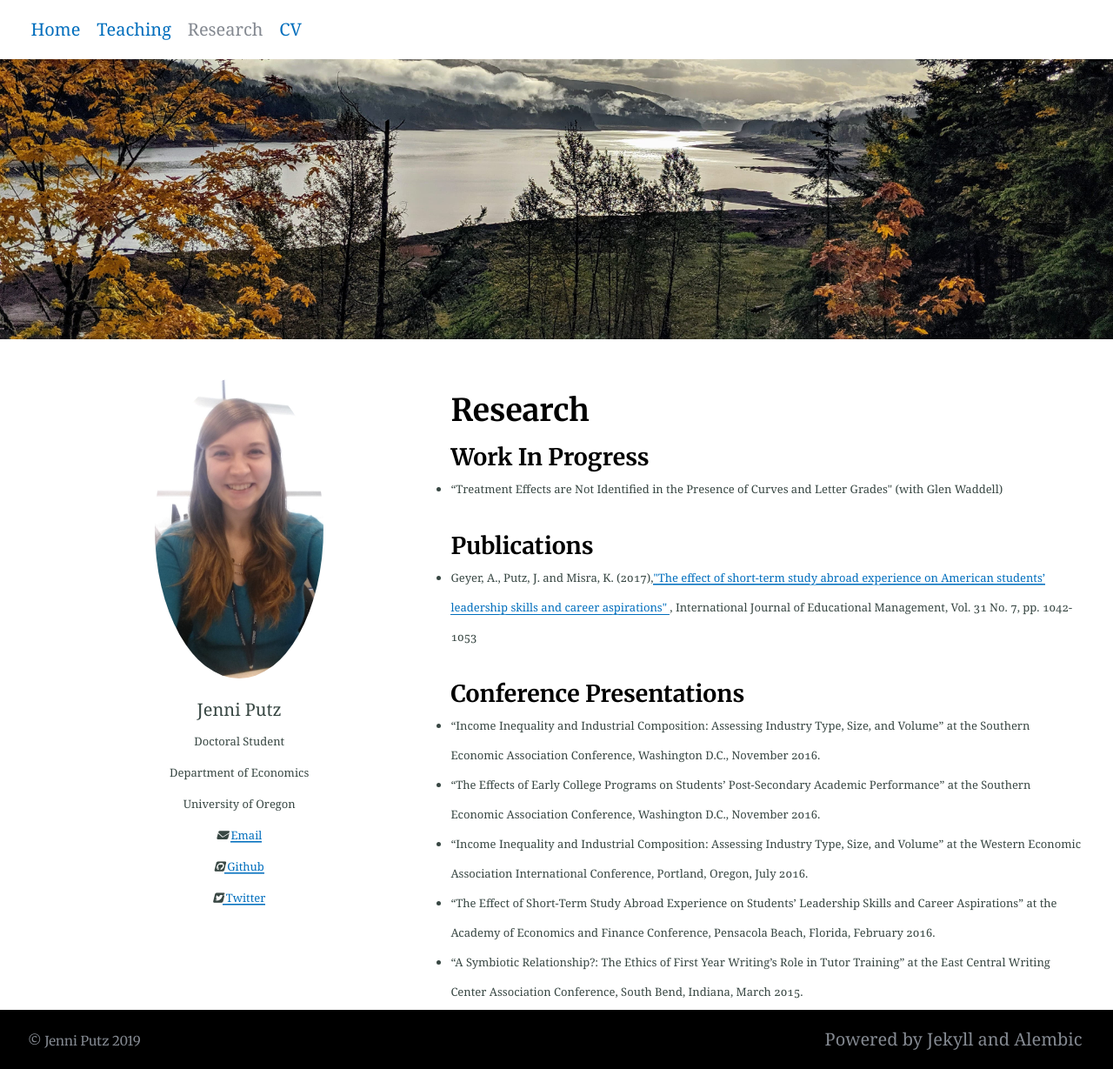
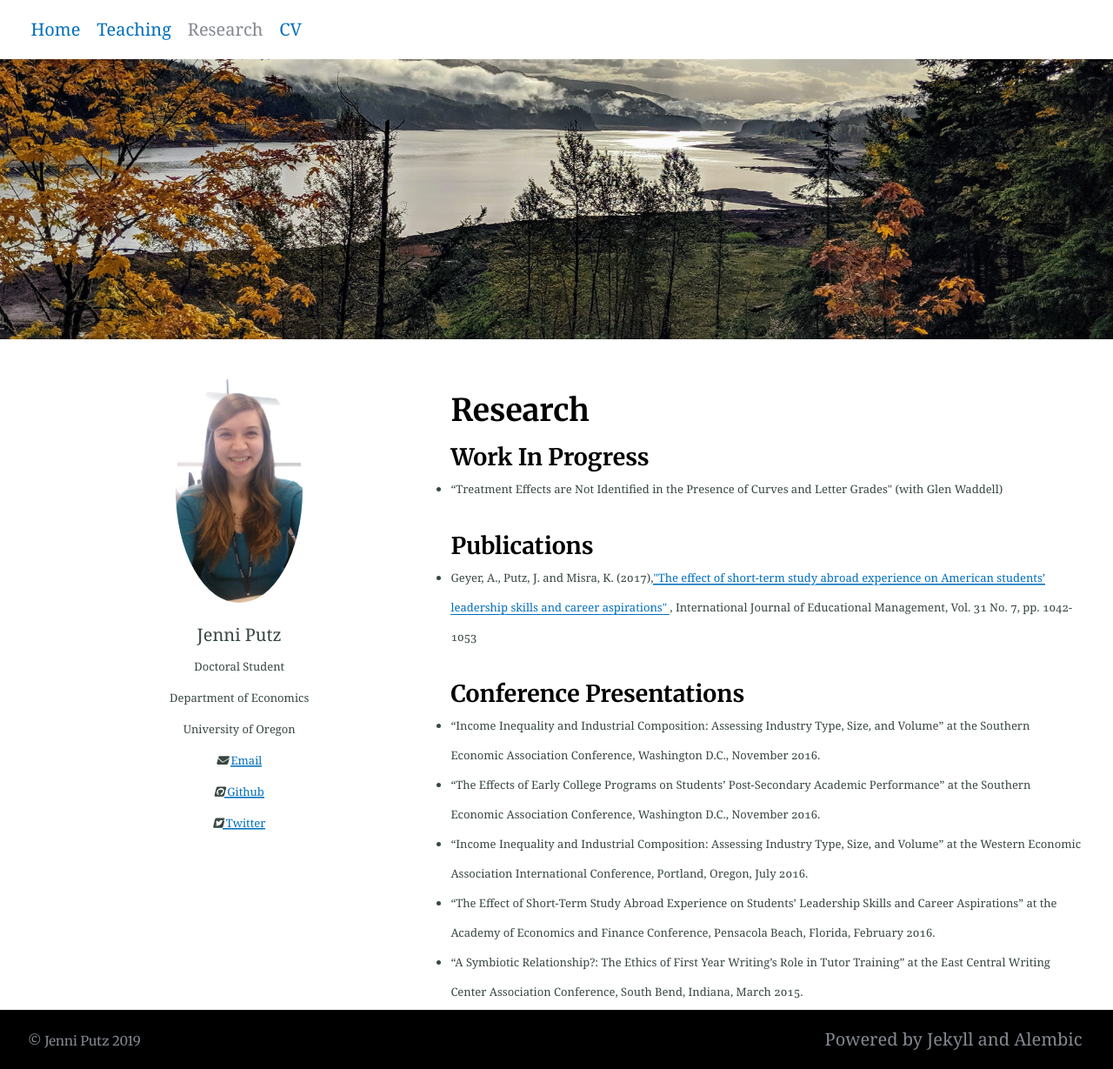
Before and after one commit to jenni-putz/1jenni-putz.github.io, a Jekyll site: the page built from research.md, in a window 1280 px wide. Shown: the whole page at 87% size. Built offline with Jekyll 4.4.1, drawn with Linux system fonts in a browser that asks for light colours; nearby versions of some CDN libraries; our own code applies the rules of GitHub Pages for plain Markdown files.

Commit message:
Update research.md

```diff
--- a/research.md
+++ b/research.md
@@ -54,9 +54,9 @@ button {
 
 <div class="row" align="left">
   <div class="column left" align = "center" style="background-color:#ffffff;">
-     <img src="/headshot.jpg" style="width:40%">
+     <img src="/headshot.jpg" style="width:30%">
      <p style="text-align:center">Jenni Putz <br />
-  <font size="-1"> Doctoral Student <br /> Department of Economics <br /> University of Oregon <br />
+  <font size="2"> Doctoral Student <br /> Department of Economics <br /> University of Oregon <br />
    <i class="fas fa-envelope"></i> <a href="mailto:jputz@uoregon.edu">    Email</a><br />
    <i class="fab fa-github-square"></i><a href="https://github.com/jenni-putz">    Github</a><br />
    <i class="fab fa-twitter-square"></i><a href="https://twitter.com/pootzie_xoxo">    Twitter</a>
```
